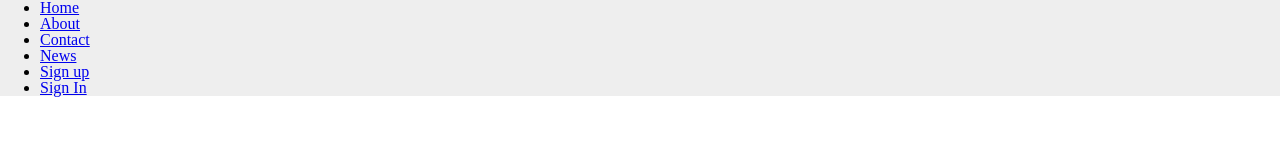
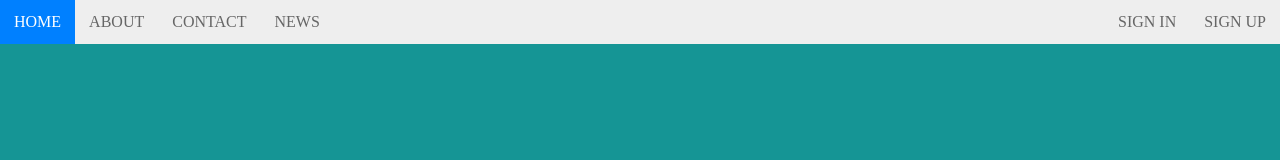
Before and after one commit to Ikendu/flow-with-Digital, a plain HTML site: page 01-first-website/index.html in a window 1280 px wide. Drawn offline with Linux system fonts and the light colour scheme.

Commit message:
take course

```diff
--- a/01-first-website/index.html
+++ b/01-first-website/index.html
@@ -2,21 +2,19 @@
 <html lang="en">
   <head>
     <title>explore - more</title>
-        <link rel="stylesheet" href="styles.css">
+    <link rel="stylesheet" href="styles.css" />
   </head>
   <body>
-        <header>
     <nav>
-                <ul>
+      <ul class="topnav">
         <li><a href="#home">Home</a></li>
         <li><a href="#about">About</a></li>
         <li><a href="#contact">Contact</a></li>
         <li><a href="#news">News</a></li>
-                    <li><a href="#signup">Sign up</a></li>
-                    <li><a href="#login">Sign In</a></li>
+        <li class="topnav-right"><a href="#signup">Sign up</a></li>
+        <li class="topnav-right"><a href="#login">Sign In</a></li>
+        <li class="dropdownIcon"><a href="">&#9776;</a></li>
       </ul>
     </nav>
-        </header>
   </body>
-
 </html>
--- a/01-first-website/styles.css
+++ b/01-first-website/styles.css
@@ -1,20 +1,60 @@
 /*########### Default ##############*/
 
-nav,header,footer{
-    display: block
+nav,
+header,
+footer {
+  display: block;
 }
-body{
-    margin: 0;
-    line-height: 1; /* to be tested*/
+
+body {
+  margin: 0px;
+  line-height: 1;
+  background-color: rgb(21, 149, 149);
 }
 
 /*########### Nav bar ##############*/
 
 nav {
-    width: 100%;
-    margin: 0;
+  width: 100%;
+  margin: 0;
 }
+
 nav ul {
-    background-color: #eee;
-    margin: 0;
+  background-color: #eee;
+  margin: 0;
+  padding: 0;
+  overflow: hidden;
 }
+ul.topnav li {
+  float: left;
+  list-style: none;
+}
+ul.topnav li.topnav-right {
+  float: right;
+}
+ul.topnav li a {
+  display: block;
+  text-decoration: none;
+  min-height: 16px;
+  padding: 14px;
+  text-transform: uppercase;
+  color: #666;
+}
+ul.topnav li a:hover {
+  background-color: #0080ff;
+  color: #fff;
+}
+ul.topnav li.dropdownIcon {
+  display: none;
+}
+/* ############### Nav Mobile #################### */
+
+@media screen and (max-width: 680px) {
+  ul.topnav li:not(:nth-child(1)) {
+    display: none;
+  }
+  ul.topnav li.dropdownIcon {
+    display: block;
+    float: right;
+  }
+}
```
Lines whose indentation alone changed are shown as unchanged.
